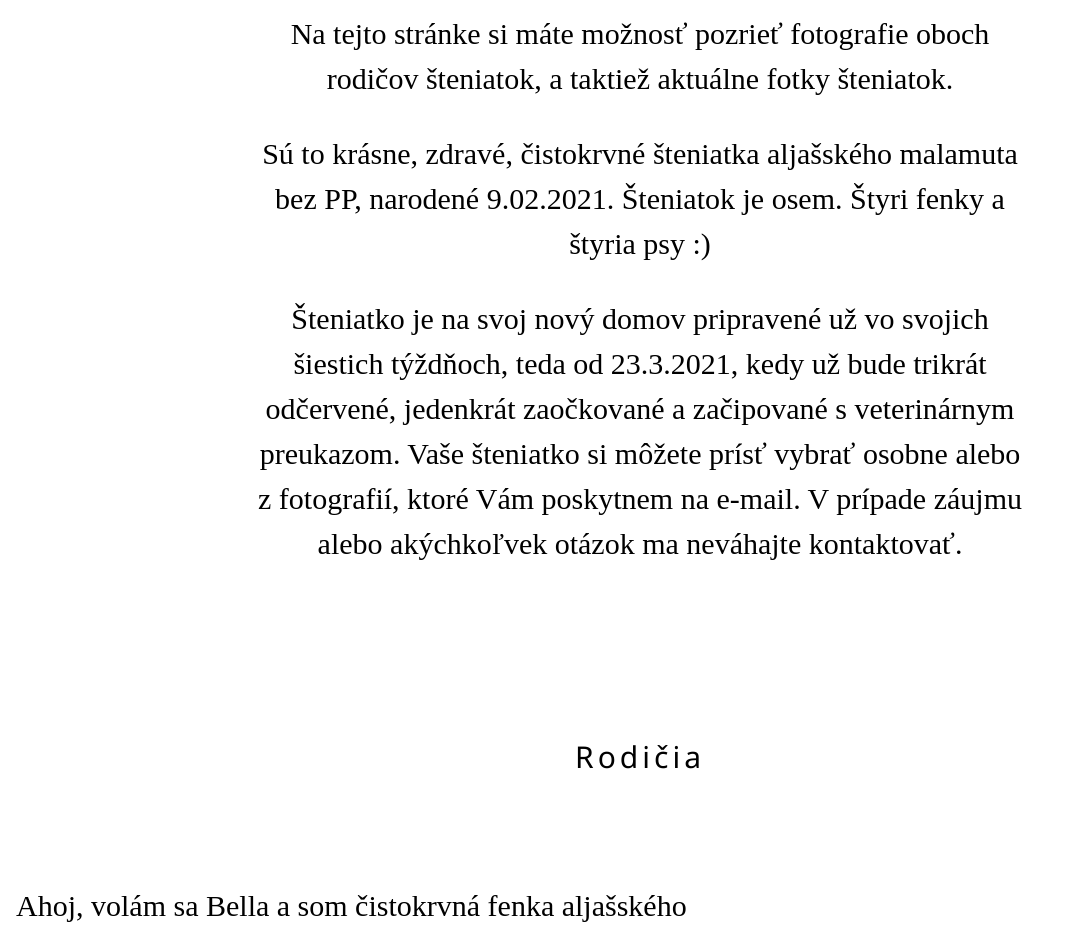
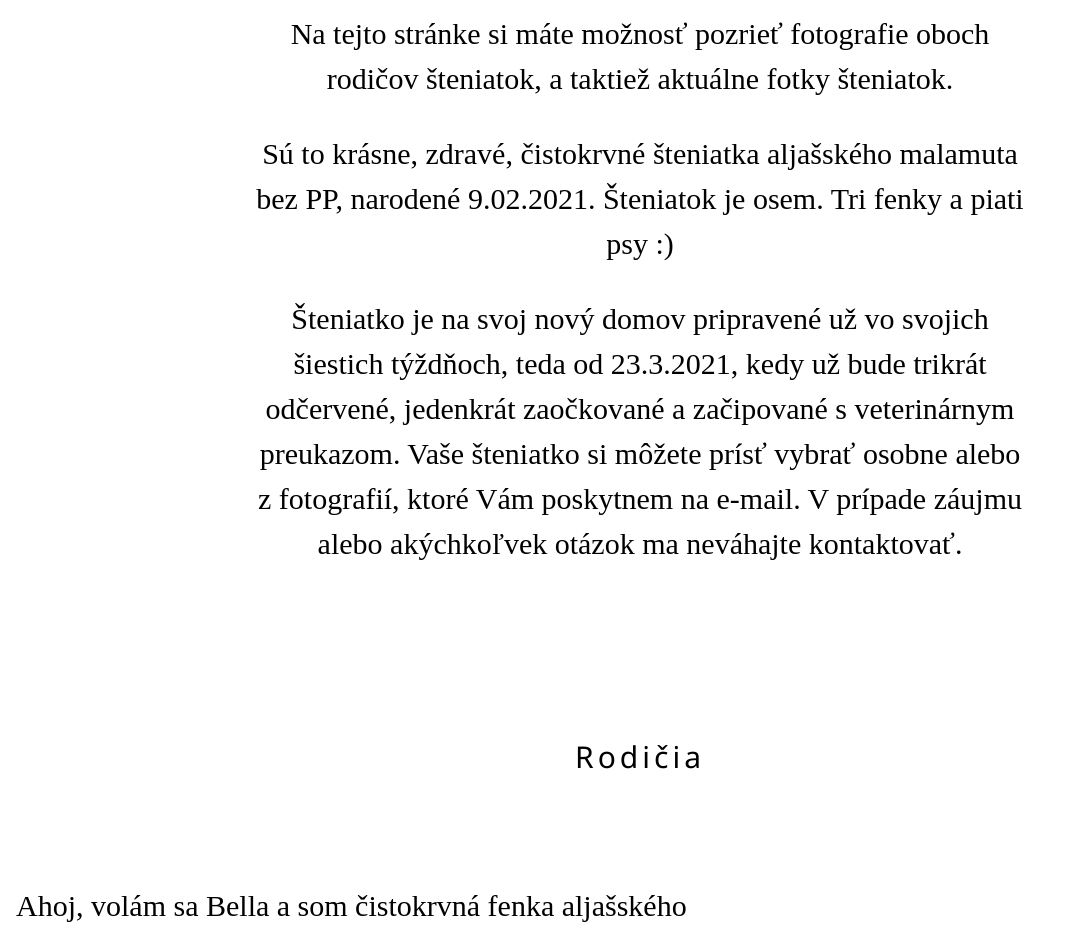
Before and after one commit to aljassky-malamut/aljassky-malamut, a plain HTML site: page index.html in a window 1280 px wide. Shown: the part 1040-1971 px from the top of the page, without its empty margins (0-1068 px from the left). Drawn offline with nearby package versions, Linux system fonts and the light colour scheme.

Commit message:
Update index.html

```diff
--- a/index.html
+++ b/index.html
@@ -139,7 +139,7 @@
       <p class="ex2">Na tejto stránke si máte možnosť pozrieť fotografie oboch rodičov šteniatok, a taktiež aktuálne
         fotky šteniatok.</p>
       <p class="ex2">Sú to krásne, zdravé, čistokrvné šteniatka aljašského malamuta bez PP, narodené 9.02.2021.
-        Šteniatok je osem. Štyri fenky a štyria psy :) </p>
+        Šteniatok je osem. Tri fenky a piati psy :) </p>
       <p class="ex2">Šteniatko je na svoj nový domov pripravené už vo svojich šiestich týždňoch, teda od 23.3.2021, kedy
         už bude trikrát odčervené, jedenkrát zaočkované a začipované s veterinárnym preukazom.
         Vaše šteniatko si môžete prísť vybrať osobne alebo z fotografií, ktoré Vám poskytnem na e-mail. V prípade záujmu
```
